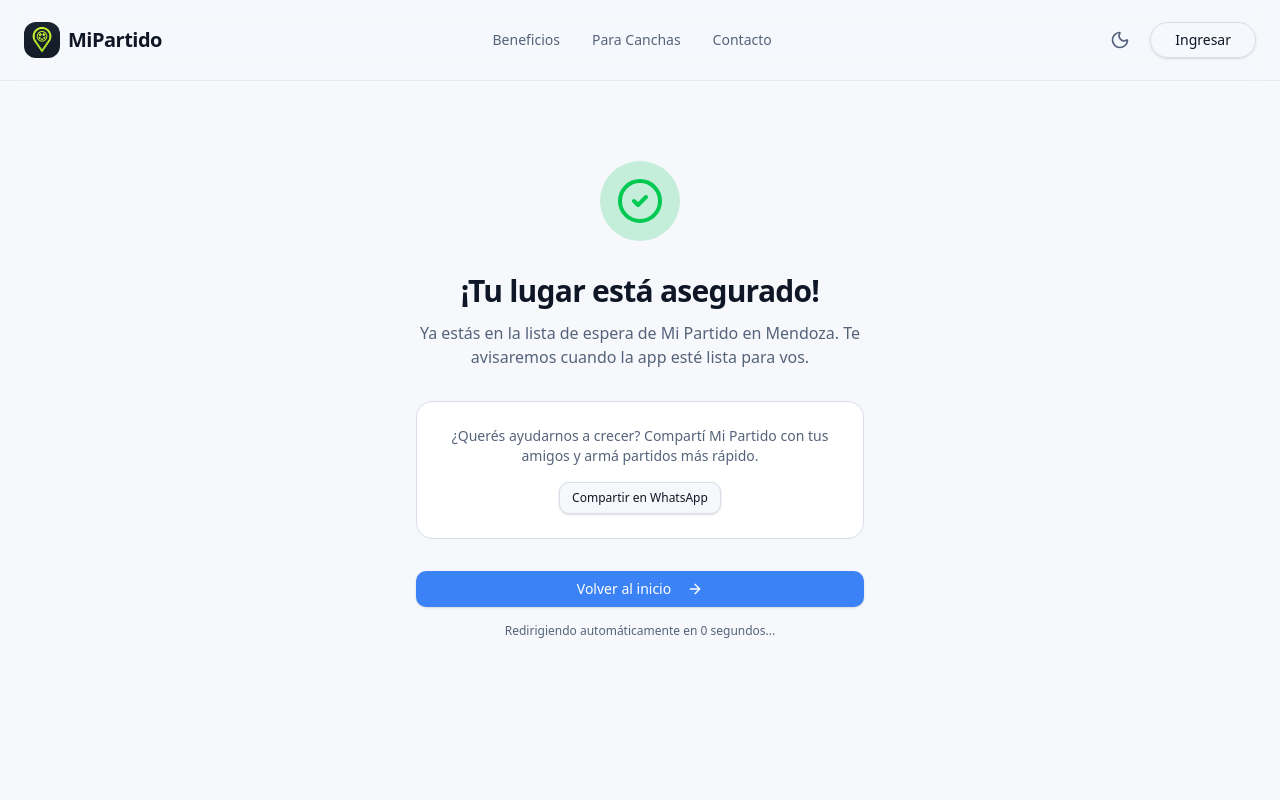
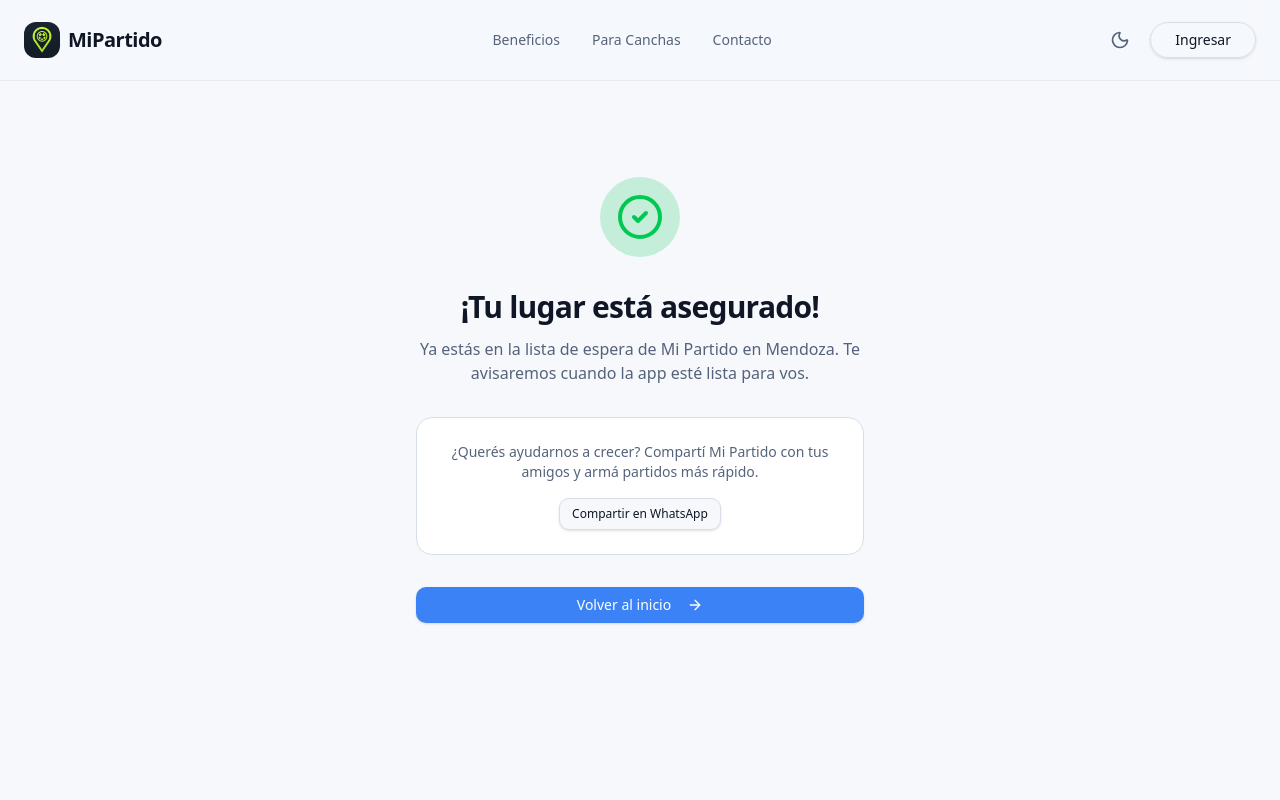
Before and after one commit to h4che404/LandingPageMipartido, a Next.js app: page /beta/success in a window 1280 px wide. Before the commit this address had no page. Shown: the top 800 px of the page. Built offline with nearby package versions, Linux system fonts and the light colour scheme.

Commit message:
fix: remove auto-redirect, keep only manual button

```diff
--- a/src/app/beta/success/page.tsx
+++ b/src/app/beta/success/page.tsx
@@ -3,28 +3,9 @@
 import { motion } from "framer-motion"
 import { CheckCircle2, ArrowRight } from "lucide-react"
 import { Button } from "@/components/ui/button"
-import { useEffect, useState } from "react"
-import { useRouter } from "next/navigation"
+import Link from "next/link"
 
 export default function BetaSuccessPage() {
-    const router = useRouter()
-    const [countdown, setCountdown] = useState(5)
-
-    useEffect(() => {
-        const timer = setInterval(() => {
-            setCountdown((prev) => {
-                if (prev <= 1) {
-                    clearInterval(timer)
-                    router.push("/")
-                    return 0
-                }
-                return prev - 1
-            })
-        }, 1000)
-
-        return () => clearInterval(timer)
-    }, [router])
-
     return (
         <div className="min-h-screen bg-background flex flex-col items-center justify-center p-4">
             <motion.div
@@ -63,19 +44,12 @@
                     </div>
                 </div>
 
-                <div className="space-y-4">
-                    <Button
-                        onClick={() => router.push("/")}
-                        className="w-full"
-                    >
+                <Button asChild className="w-full">
+                    <Link href="/">
                         Volver al inicio
                         <ArrowRight className="ml-2 w-4 h-4" />
-                    </Button>
-
-                    <p className="text-xs text-muted-foreground">
-                        Redirigiendo automáticamente en {countdown} segundos...
-                    </p>
-                </div>
+                    </Link>
+                </Button>
             </motion.div>
         </div>
     )
```
